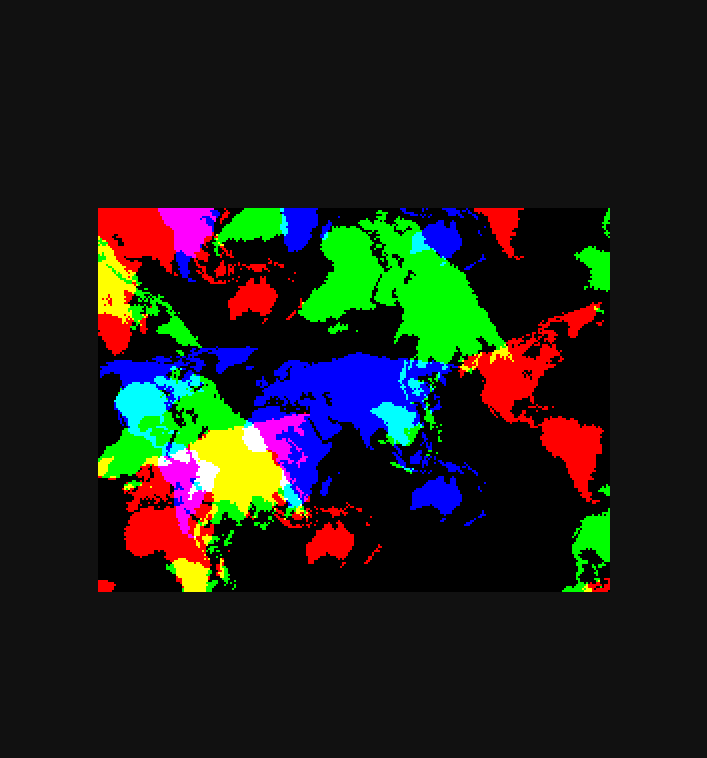
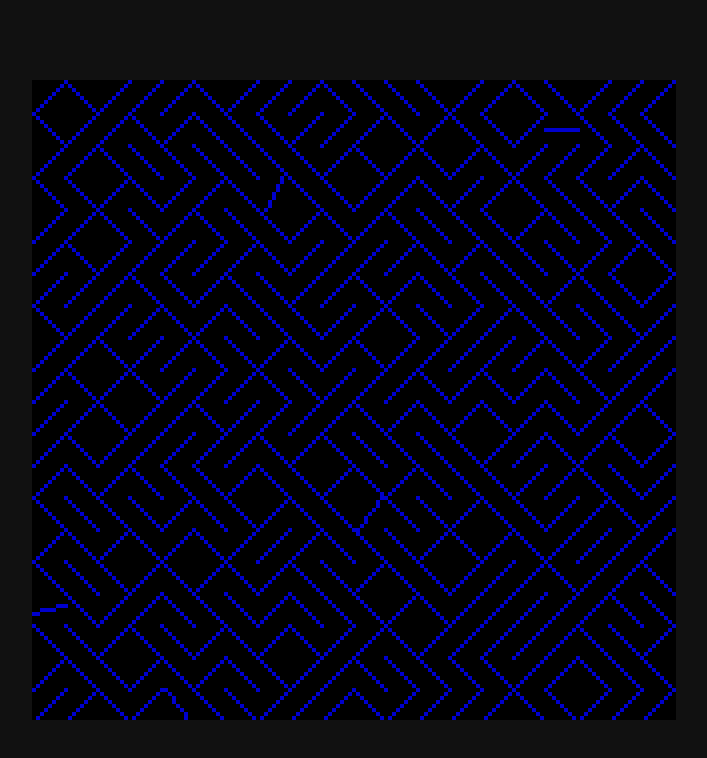
Before and after one commit to jonrandy/canvas-screen, a website: page index.html in a window 1280 px wide. Shown: the whole page, without its empty margins (286-993 px from the left). Drawn offline with Linux system fonts and the light colour scheme; animation ran at ten frames a second.

Commit message:
Adds rotatety clampy maze demo

```diff
--- a/index.html
+++ b/index.html
@@ -27,6 +27,6 @@
 		}
 	}
 </script>
-<script type="module" src="test2.js"></script>
+<script type="module" src="test3.js"></script>
 </body>
 </html>
--- a/js/main.js
+++ b/js/main.js
@@ -60,7 +60,7 @@ function open(
 
 
 function setupInputEvents(canvas, screen) {
-	//canvas.addEventListener("mousemove", e => [screen.mouseX, screen.mouseY] = [~~(e.offsetX/screen.zoom), ~~(e.offsetY/screen.zoom)])
+	canvas.addEventListener("mousemove", e => [screen.mouseX, screen.mouseY] = [~~(e.offsetX/screen.zoom), ~~(e.offsetY/screen.zoom)])
 }
 
 const getMouse = (screen = lastScreen) => [screen.mouseX, screen.mouseY]
@@ -150,6 +150,8 @@ function pixelBuffer({rawPageData, activePage} = lastScreen) {
 
 const vsync = () => new Promise(window.requestAnimationFrame)
 
+const clamp = (num, min, max) => Math.min(Math.max(num, min), max)
+
 
 export {
 	setDefaultScreen,
@@ -166,5 +168,6 @@ export {
 	rgbaValue,
 	pset,
 	pget,
-	getMouse
+	getMouse,
+	clamp
 }
--- /dev/null
+++ b/test3.js
@@ -0,0 +1,50 @@
+import * as s from 'canvas-screen'
+import { sinT, cosT } from 'trigTable'
+import {randomize, rnd} from 'random'
+
+
+const wd = 161, ht = 160, white = [0, 0, 205]
+
+s.open({
+	width: wd,
+	height: ht,
+	background: [0, 0, 0],
+	zoom: 4,
+	autoRefresh: false
+})
+
+let p, i, ang, mx, my, x, y
+
+const mazeWidth = 20, mazeCellSize = 4
+
+;(async ()=>{
+
+	for(p=0;p<1000000;p++) {
+
+		s.clear()
+
+		randomize(0)
+		for (i=0;i<mazeWidth*mazeWidth;i++) {
+
+			ang = (p*1+rnd()*1024) & 1023
+
+			mx = ~~s.clamp(cosT[ang] * 200, -4, 4)
+			my = ~~s.clamp(sinT[ang] * 200, -4, 4)
+
+			x=(i % mazeWidth) * mazeCellSize*2
+			y=~~(i/mazeWidth) * mazeCellSize*2
+
+
+			s.line(x+mazeCellSize-mx, y+mazeCellSize+my, x+mazeCellSize+mx, y+mazeCellSize-my, white)
+
+		}
+
+		ang = (p*2) & 1023
+
+
+		s.refresh()
+		await s.vsync()
+
+	}
+
+})()
```
